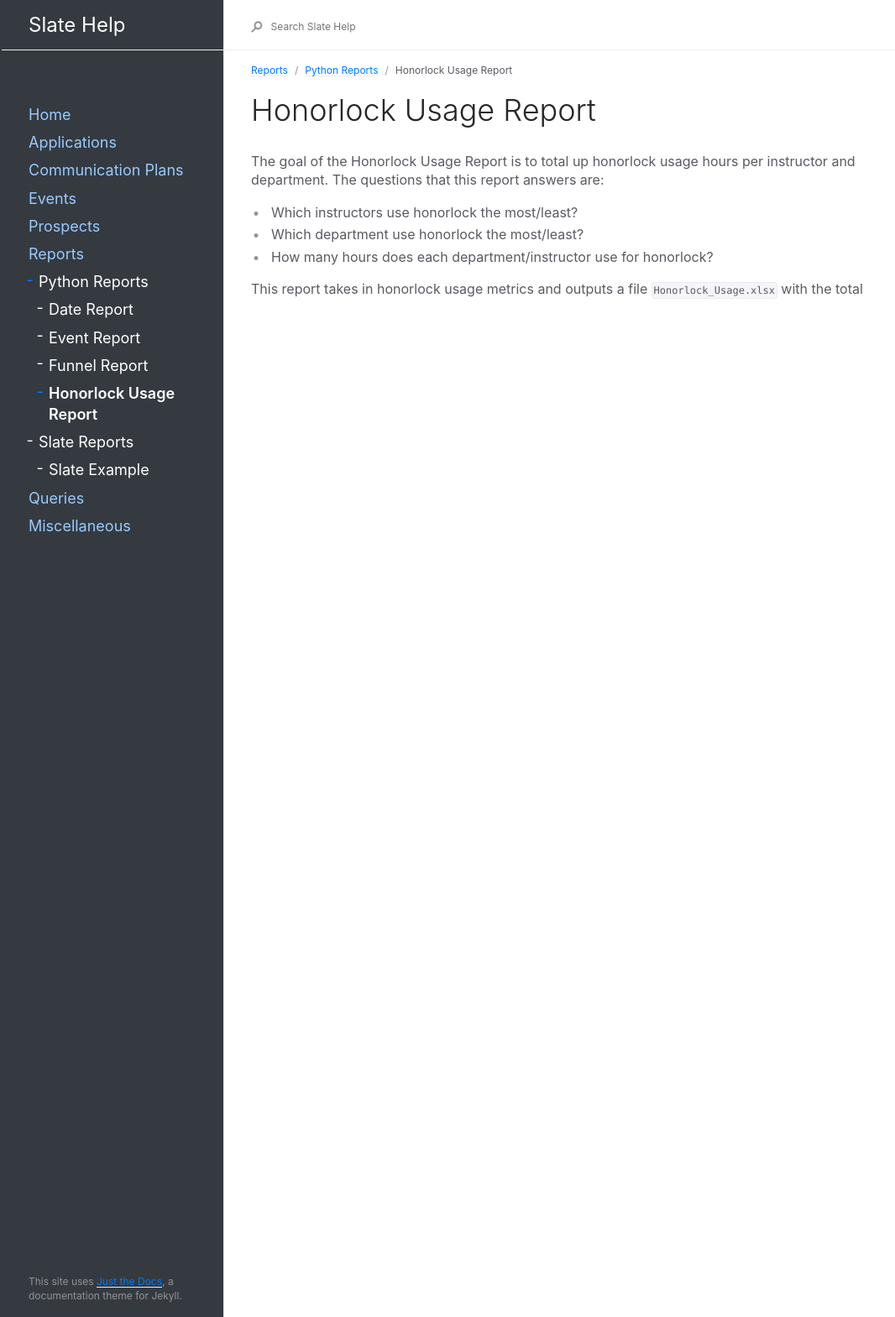
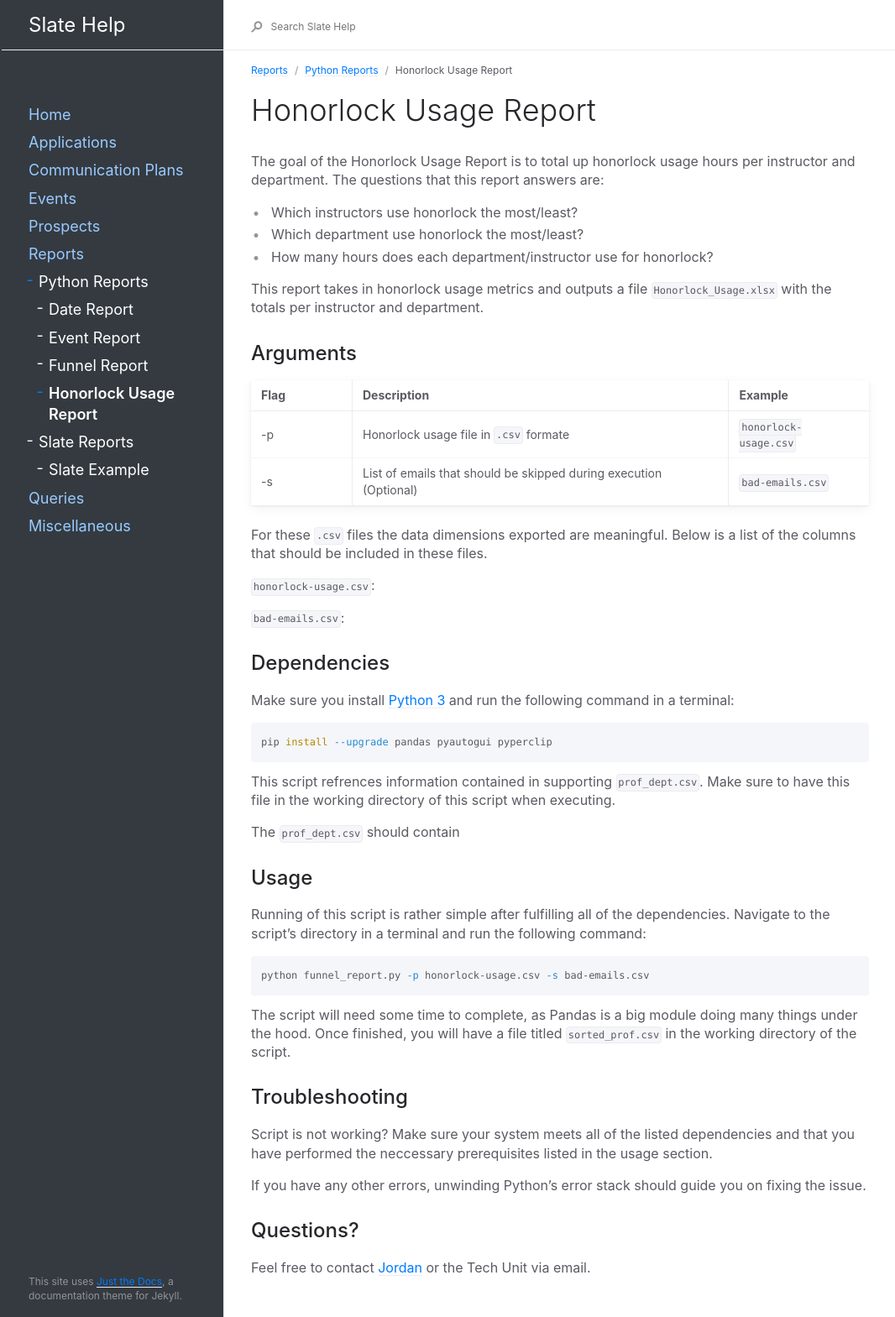
Before and after one commit to oretoise/docs, a Jekyll site: the page built from _docs/reports/python-reports/honorlock_usage-report.md, in a window 1280 px wide. Shown: the whole page at 84% size, without its empty margins (89-1155 px from the left). Built offline with Jekyll 4.4.1, drawn with Linux system fonts in a browser that asks for light colours.

Commit message:
Documented honorlock-usage report

````diff
--- a/_docs/reports/python-reports/honorlock_usage-report.md
+++ b/_docs/reports/python-reports/honorlock_usage-report.md
@@ -14,4 +14,44 @@ The goal of the Honorlock Usage Report is to total up honorlock usage hours per
 * Which department use honorlock the most/least?
 * How many hours does each department/instructor use for honorlock?
 
-This report takes in honorlock usage metrics and outputs a file `Honorlock_Usage.xlsx` with the total
+This report takes in honorlock usage metrics and outputs a file `Honorlock_Usage.xlsx` with the totals per instructor and department.
+
+## Arguments
+
+| Flag | Description                                                       | Example               |
+| :--- | :---------------------------------------------------------------- | :-------------------- |
+| -p   | Honorlock usage file in  `.csv` formate                           | `honorlock-usage.csv` |
+| -s   | List of emails that should be skipped during execution (Optional) | `bad-emails.csv`      |
+
+For these `.csv` files the data dimensions exported are meaningful. Below is a list of the columns that should be included in these files.
+
+`honorlock-usage.csv`:
+
+`bad-emails.csv`:
+
+## Dependencies
+Make sure you install [Python 3](https://www.python.org/downloads/) and run the following command in a terminal:
+
+```bash
+pip install --upgrade pandas pyautogui pyperclip
+```
+This script refrences information contained in supporting `prof_dept.csv`.  Make sure to have this file in the working directory of this script when executing.
+
+The `prof_dept.csv` should contain
+
+## Usage
+Running of this script is rather simple after fulfilling all of the dependencies. Navigate to the script’s directory in a terminal and run the following command:
+
+```bash
+python funnel_report.py -p honorlock-usage.csv -s bad-emails.csv
+```
+
+The script will need some time to complete, as Pandas is a big module doing many things under the hood. Once finished, you will have a file titled `sorted_prof.csv` in the working directory of the script.
+
+## Troubleshooting
+Script is not working? Make sure your system meets all of the listed dependencies and that you have performed the neccessary prerequisites listed in the usage section.
+
+If you have any other errors, unwinding Python's error stack should guide you on fixing the issue.
+
+## Questions?
+Feel free to contact [Jordan](mailto:jordan.scruggs@msstate.edu) or the Tech Unit via email.
````
